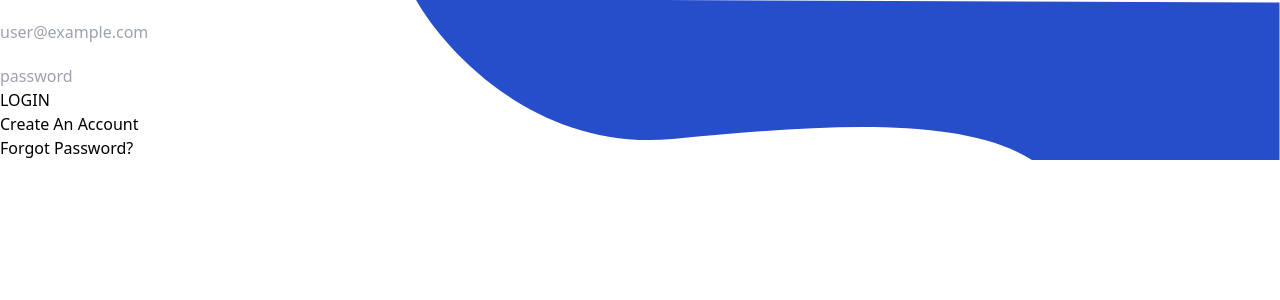
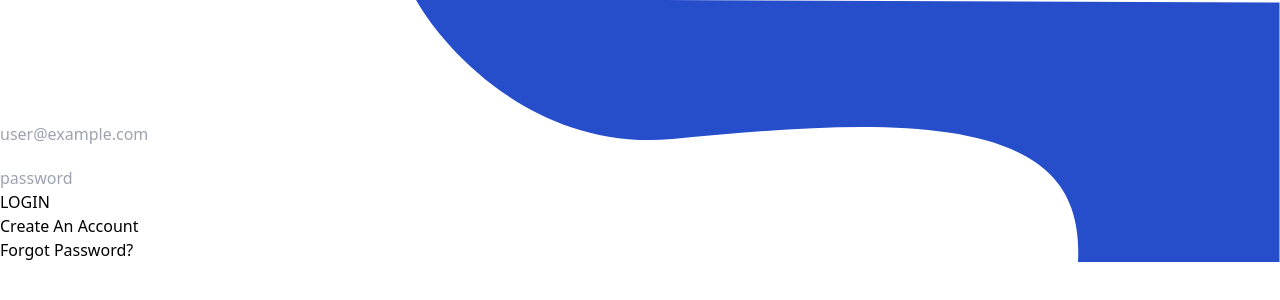
Before and after one commit to oladee/Image-Gallery-Drag-and-Drop, a React (Vite) app: page /login in a window 1280 px wide. Shown: the top 300 px of the page. Built offline with nearby package versions, Linux system fonts and the light colour scheme.

Commit message:
little error

```diff
--- a/src/components/Form.jsx
+++ b/src/components/Form.jsx
@@ -9,6 +9,7 @@ import { app } from '../firebase-config'
 import { getAuth, signInWithEmailAndPassword, createUserWithEmailAndPassword} from 'firebase/auth'
 import { ToastContainer, toast } from 'react-toastify';
 import 'react-toastify/dist/ReactToastify.css';
+import formIcon from '../assets/Group.svg'
 
 const Form = ({title}) => {
     let navigate = useNavigate();
@@ -54,7 +55,9 @@ const Form = ({title}) => {
   });
 
   return (
-    <div className="flex h-screen justify-center items-center bg-no-repeat bg-cover bg-blue-800" style={{backgroundImage: 'url(' + background + ')' }}>
+    <div className="flex flex-col h-screen justify-center items-center bg-no-repeat bg-cover bg-blue-800" style={{backgroundImage: 'url(' + background + ')' }}>
+
+      <img src={formIcon} alt="form icom" className="mb-9" />
       <form className="w-[82%] md:max-w-[350px]" onSubmit={(e)=>{
         e.preventDefault()
         formik.handleSubmit()
```
